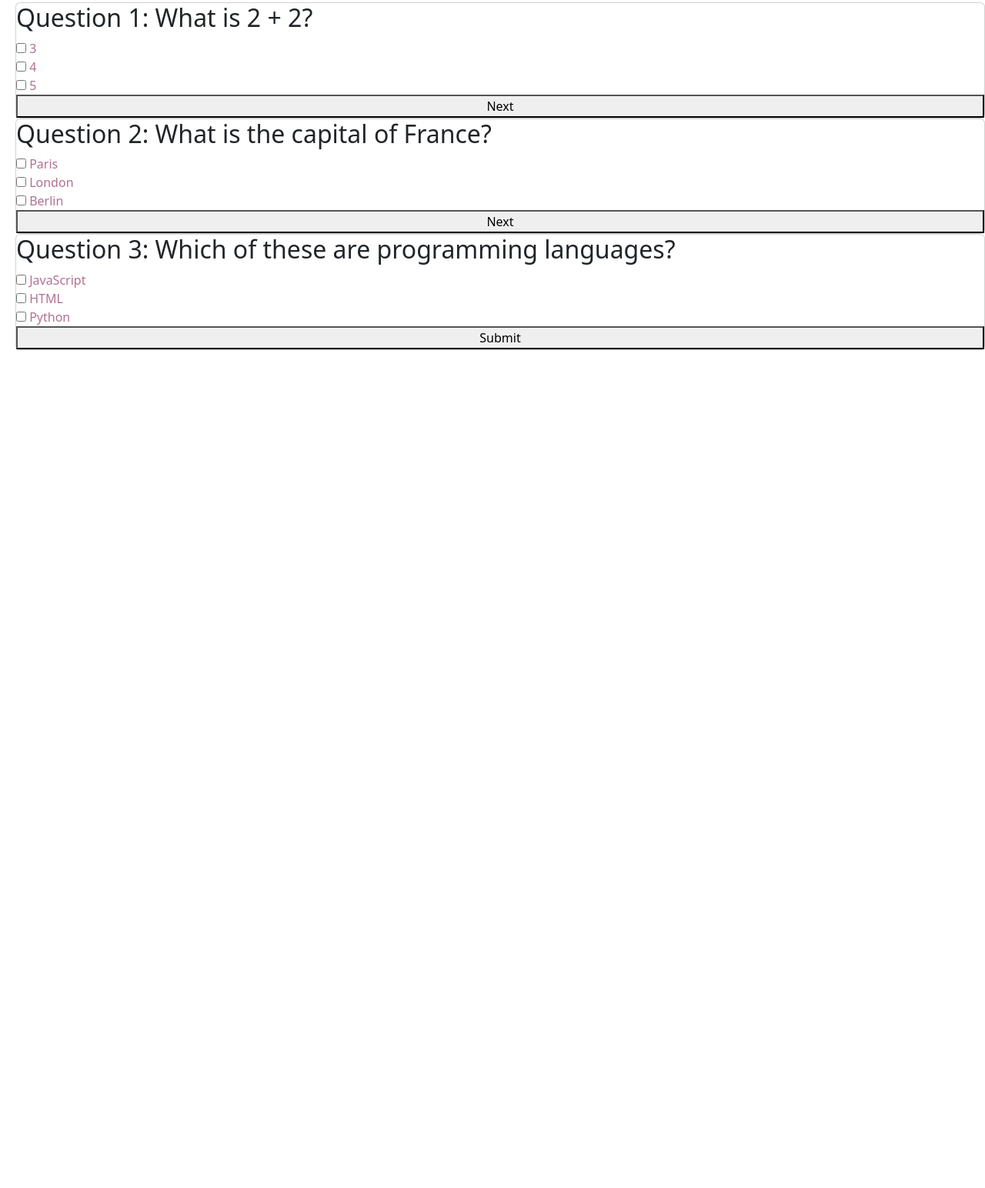
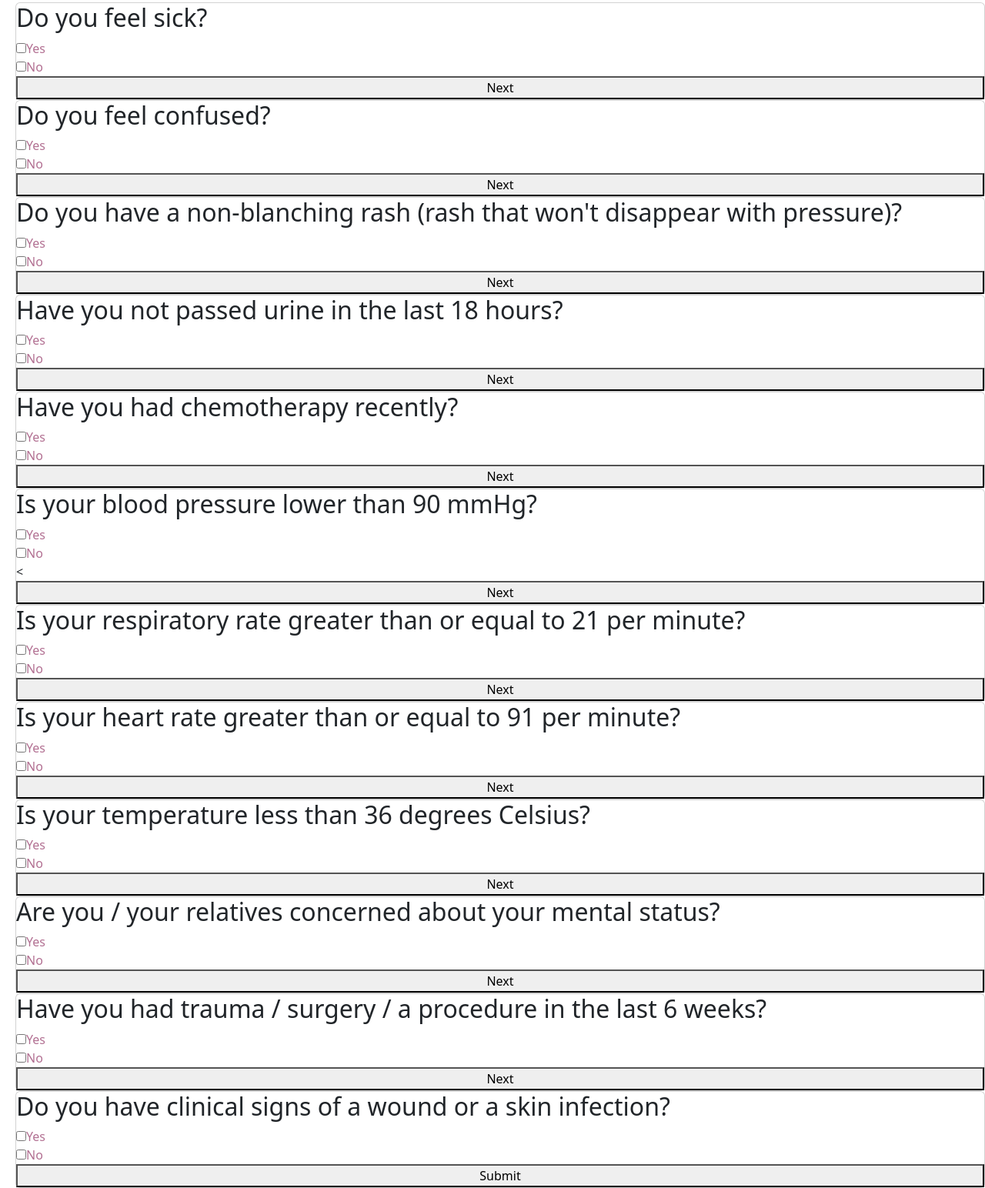
Before and after one commit to cfglondon24/Team-5, a website: page Team-5/client/index.html in a window 1280 px wide. Shown: the part 91-1635 px from the top of the page at 77% size. Before the commit the page ends 800 px from the top, so only its background shows below. Drawn offline with nearby package versions, Linux system fonts and the light colour scheme.

Commit message:
HTML question stuff done

```diff
--- a/Team-5/client/index.html
+++ b/Team-5/client/index.html
@@ -18,34 +18,111 @@
         <h1 class="display-2">Sepsis Awareness</h1>
 
         <div id="quiz">
-            <!-- Card 1 -->
+            <!-- ONE QUESTION AT A TIME -->
+
+            <!-- Card 1 - IF THIS IS YES, CONTINUE WITH THE QUIZ,
+              OTHERWISE GO TO A PAGE THAT SAYS YOU HAVE A LOW RISK OF SEPSIS -->
             <div class="card active" data-card="1">
-              <h2>Question 1: What is 2 + 2?</h2>
-              <label><input type="checkbox" name="q1" value="3"> 3</label>
-              <label><input type="checkbox" name="q1" value="4"> 4</label>
-              <label><input type="checkbox" name="q1" value="5"> 5</label>
+              <h2>Do you feel sick?</h2>
+              <label><input type="checkbox" name="q1" value="Yes">Yes</label>
+              <label><input type="checkbox" name="q1" value="No">No</label>
               <button onclick="nextCard(1)">Next</button>
             </div>
 
-            <!-- Card 2 -->
+            <!-- Card 2 - IF THE ANSWER TO ANY ONE OF THE FOLLOWING IS YES, GO
+            STRAIGHT TO A PAGE THAT SAYS YOU NEED TO SEEK MEDICAL ATTENTION
+            BECAUSE YOU MIGHT HAVE SEPSIS, OTHERWISE CONTINUE WITH THE QUIZ -->
             <div class="card" data-card="2">
-              <h2>Question 2: What is the capital of France?</h2>
-              <label><input type="checkbox" name="q2" value="Paris"> Paris</label>
-              <label><input type="checkbox" name="q2" value="London"> London</label>
-              <label><input type="checkbox" name="q2" value="Berlin"> Berlin</label>
+              <h2>Do you feel confused?</h2>
+              <label><input type="checkbox" name="q2" value="Yes">Yes</label>
+              <label><input type="checkbox" name="q2" value="No">No</label>
               <button onclick="nextCard(2)">Next</button>
             </div>
 
             <!-- Card 3 -->
             <div class="card" data-card="3">
-              <h2>Question 3: Which of these are programming languages?</h2>
-              <label><input type="checkbox" name="q3[]" value="JavaScript"> JavaScript</label>
-              <label><input type="checkbox" name="q3[]" value="HTML"> HTML</label>
-              <label><input type="checkbox" name="q3[]" value="Python"> Python</label>
+              <h2>Do you have a non-blanching rash (rash that won't disappear with pressure)?</h2>
+              <label><input type="checkbox" name="q3" value="Yes">Yes</label>
+              <label><input type="checkbox" name="q3" value="No">No</label>
+              <button onclick="nextCard(3)">Next</button>
+            </div>
+
+            <!-- Card 4 -->
+            <div class="card" data-card="4">
+              <h2>Have you not passed urine in the last 18 hours?</h2>
+              <label><input type="checkbox" name="q4" value="Yes">Yes</label>
+              <label><input type="checkbox" name="q4" value="No">No</label>
+              <button onclick="nextCard(4)">Next</button>
+            </div>
+
+            <!-- Card 5 -->
+            <div class="card" data-card="5">
+              <h2>Have you had chemotherapy recently?</h2>
+              <label><input type="checkbox" name="q5" value="Yes">Yes</label>
+              <label><input type="checkbox" name="q5" value="No">No</label>
+              <button onclick="nextCard(5)">Next</button>
+            </div>
+
+            <!-- Card 6 -->
+            <div class="card" data-card="6">
+              <h2>Is your blood pressure lower than 90 mmHg?</h2>
+              <label><input type="checkbox" name="q6" value="Yes">Yes</label>
+              <label><input type="checkbox" name="q6" value="No">No</label>
+              <<button onclick="nextCard(6)">Next</button>
+            </div>
+
+            <!-- Card 7 -->
+            <div class="card" data-card="7">
+              <h2>Is your respiratory rate greater than or equal to 21 per minute?</h2>
+              <label><input type="checkbox" name="q7" value="Yes">Yes</label>
+              <label><input type="checkbox" name="q7" value="No">No</label>
+              <button onclick="nextCard(7)">Next</button>
+            </div>
+
+            <!-- Card 8 -->
+            <div class="card" data-card="8">
+              <h2>Is your heart rate greater than or equal to 91 per minute?</h2>
+              <label><input type="checkbox" name="q8" value="Yes">Yes</label>
+              <label><input type="checkbox" name="q8" value="No">No</label>
+              <button onclick="nextCard(8)">Next</button>
+            </div>
+
+            <!-- Card 9 -->
+            <div class="card" data-card="9">
+              <h2>Is your temperature less than 36 degrees Celsius?</h2>
+              <label><input type="checkbox" name="q9" value="Yes">Yes</label>
+              <label><input type="checkbox" name="q9" value="No">No</label>
+              <button onclick="nextCard(9)">Next</button>
+            </div>
+
+            <!-- Card 10 -->
+            <div class="card" data-card="10">
+              <h2>Are you / your relatives concerned about your mental status?</h2>
+              <label><input type="checkbox" name="q10" value="Yes">Yes</label>
+              <label><input type="checkbox" name="q10" value="No">No</label>
+              <button onclick="nextCard(10)">Next</button>
+            </div>
+
+            <!-- Card 11 -->
+            <div class="card" data-card="11">
+              <h2>Have you had trauma / surgery / a procedure in the last 6 weeks?</h2>
+              <label><input type="checkbox" name="q11" value="Yes">Yes</label>
+              <label><input type="checkbox" name="q11" value="No">No</label>
+              <button onclick="nextCard(11)">Next</button>
+            </div>
+
+            <!-- Card 12 -->
+            <div class="card" data-card="12">
+              <h2>Do you have clinical signs of a wound or a skin infection?</h2>
+              <label><input type="checkbox" name="q12" value="Yes">Yes</label>
+              <label><input type="checkbox" name="q12" value="No">No</label>
               <button onclick="submitQuiz()">Submit</button>
             </div>
-          </div>
 
+            <!-- IF THEY HAVE REACHED THIS POINT, JUST GO TO THE PAGE SAYING
+              THAT YOU HAVE A LOW RISK OF SEPSIS -->
+
+        </div>
    </div>
-   </body>
-   </html>
+</body>
+</html>
```
